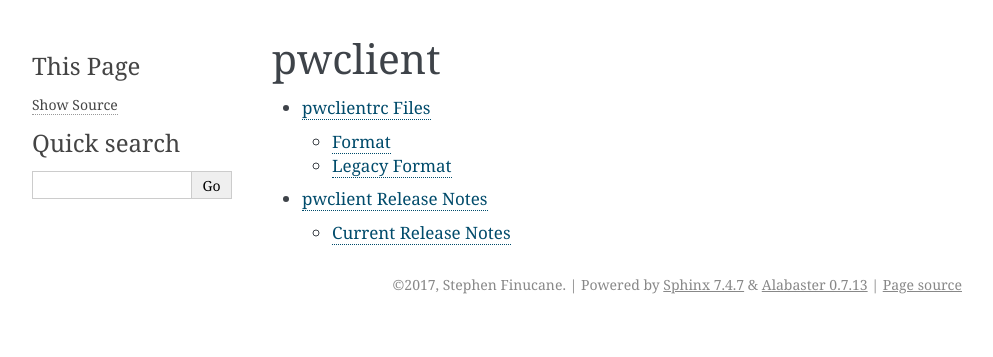
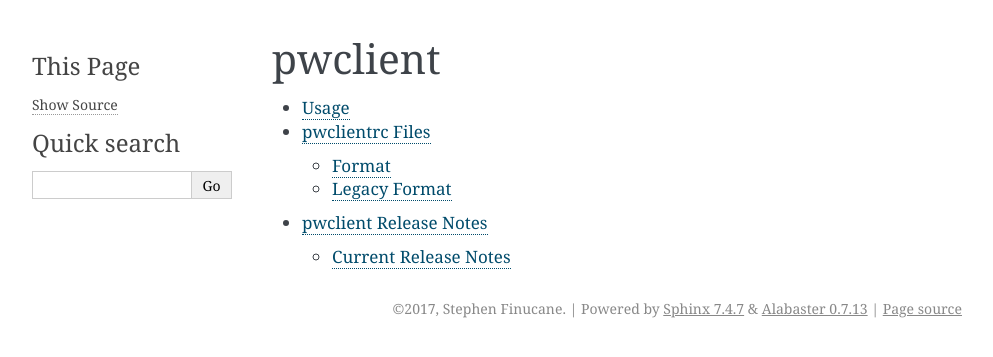
Before and after one commit to stephenfin/pwclient, a Sphinx documentation site: the page built from docs/index.rst, in a window 1280 px wide. Shown: the top 357 px of the page, without its empty margins (148-1141 px from the left). Built offline with Sphinx 7.4.7, drawn with Linux system fonts in a browser that asks for light colours.

Commit message:
docs: Document usage using autoprogram extension
Integrate the 'sphinxcontrib-autoprogram' extension to automatically
document the CLI.

This module uses 'textwrap.indent', which is only available in Python 3.
While this has been fixed on master [1], it is not part of the most
recent release (0.1.3). While we could blacklist this particular
release, we'd lose code-block formatting of usage samples, which make
this a lot easier to read. As such, it's easier just to stick with
Python 3.

[1] https://bitbucket.org/birkenfeld/sphinx-contrib/commits/97e39e715339c0d6fef22f88a7569a324bc73e66

Signed-off-by: Stephen Finucane <stephen@that.guru>

```diff
--- a/docs/conf.py
+++ b/docs/conf.py
@@ -27,7 +27,10 @@ needs_sphinx = '1.5'
 # Add any Sphinx extension module names here, as strings. They can be
 # extensions coming with Sphinx (named 'sphinx.ext.*') or your custom
 # ones.
-extensions = ['reno.sphinxext']
+extensions = [
+    'reno.sphinxext',
+    'sphinxcontrib.autoprogram',
+]
 
 # Add any paths that contain templates here, relative to this directory.
 templates_path = []
--- a/docs/index.rst
+++ b/docs/index.rst
@@ -4,5 +4,6 @@ pwclient
 .. toctree::
    :maxdepth: 2
 
+   usage
    pwclientrc
    releasenotes/index
--- /dev/null
+++ b/docs/usage.rst
@@ -0,0 +1,6 @@
+=====
+Usage
+=====
+
+.. autoprogram:: pwclient.parser:get_parser()
+   :prog: pwclient
--- a/readthedocs.yml
+++ b/readthedocs.yml
@@ -3,6 +3,6 @@ formats:
   - pdf
 requirements_file: test-requirements.txt
 python:
-  version: 2.7
+  version: 3
   setup_py_install: true
   pip_install: true
```
Also changed, not shown: 1 other file.
